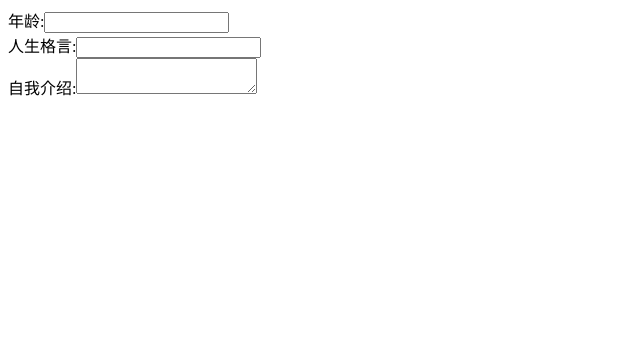
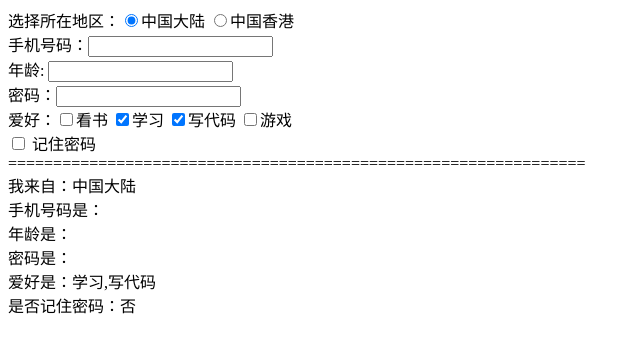
Before and after one commit to Efreet-kotori/vueday1, a Vue app: page / in a window 1280 px wide. Shown: the top 352 px of the page, without its empty margins (0-640 px from the left). Built offline with nearby package versions, Linux system fonts and the light colour scheme.

Commit message:
搜集用户信息

```diff
--- a/src/App.vue
+++ b/src/App.vue
@@ -1,20 +1,48 @@
 <template>
-    <!-- 1 .number修饰符-把值parseFloat转数值再赋予给v-model对应的变量
-    2 .trim修饰 - 去除首尾两边空格
-    3 .lazy修饰符 - 失去焦点内容改变时(onchange事件), 把内容同步给v-model的变量 -->
   <div>
     <div>
-      <span>年龄:</span>
-      <input type="text" v-model.number="age">
+      <span>选择所在地区：</span>
+      <input type="radio" value="中国大陆" name="area" v-model="area">中国大陆
+      <input type="radio" value="中国香港" name="area" v-model="area">中国香港
     </div>
     <div>
-      <span>人生格言:</span>
-      <input type="text" v-model.trim="motto">
+      <span>手机号码：</span>
+      <input type="text" name="phone" v-model="phone">
     </div>
     <div>
-      <span>自我介绍:</span>
-      <textarea v-model.lazy="intro"></textarea>
+      <span>年龄: </span>
+      <input type="text" name="age" v-model="age">
     </div>
+    <div>
+      <span>密码：</span>
+      <input type="password" name="password" v-model="password">
+    </div>
+    <div>
+      <span>爱好：</span>
+      <input type="checkbox" v-model="hobby" value="看书">看书
+      <input type="checkbox" v-model="hobby" value="学习">学习
+      <input type="checkbox" v-model="hobby" value="写代码">写代码
+      <input type="checkbox" v-model="hobby" value="游戏">游戏
+    </div>
+    <div>
+      <input type="checkbox" v-model="isgrow"> 记住密码
+    </div>
+    ================================================================
+    <div>
+      我来自：{{area}}
+      <br>
+      手机号码是：{{phone}}
+      <br>
+      年龄是：{{age}}
+      <br>
+      密码是：{{password}}
+      <br>
+      爱好是：{{hobby.join(',')}}
+      <br>
+      是否记住密码：{{isgrow ? '是' : '否'}}
+    </div>
+
+
   </div>
 </template>
 
@@ -22,14 +50,13 @@
 export default {
   data() {
     return {
-      age: "",
-      motto: "",
-      intro: ""
-    }
+      phone: '',
+      password: '',
+      hobby: ['学习', '写代码'],
+      age:'',
+      area: '中国大陆',
+      isgrow: ''
+    };
   }
-}
+  }
 </script>
-
-<style>
-
-</style>
```
